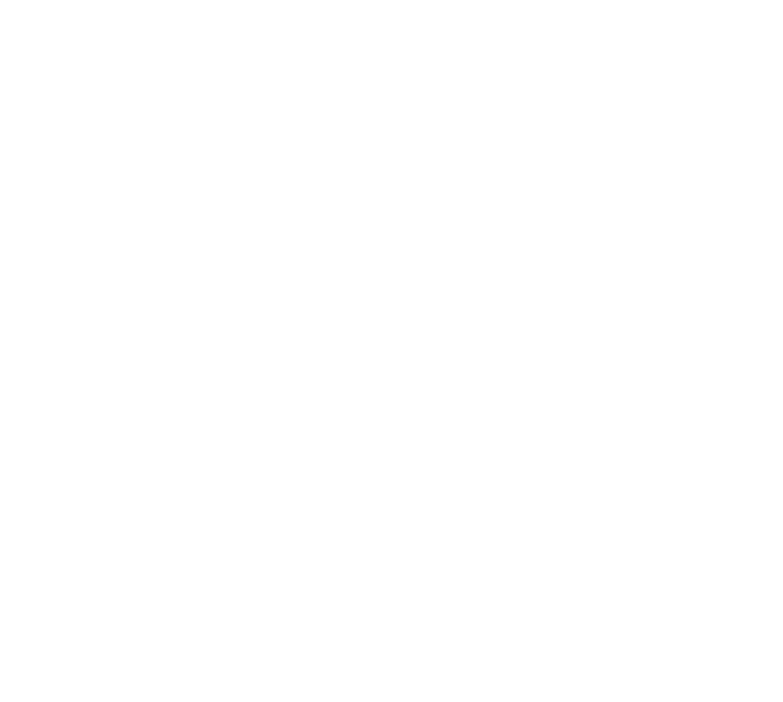
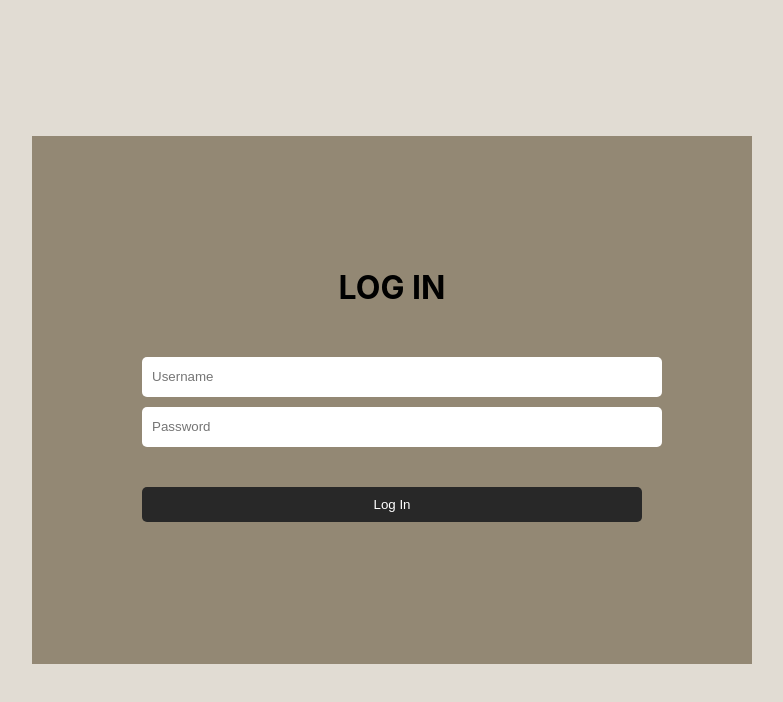
Before and after one commit to anaghapcoddle/React, a React (Create React App) app: page /login in a window 1280 px wide. Before the commit this address had no page. Shown: the top 702 px of the page, without its empty margins (248-1031 px from the left). Built offline with nearby package versions, Linux system fonts and the light colour scheme.

Commit message:
login page corrections

```diff
--- a/src/App.tsx
+++ b/src/App.tsx
@@ -1,14 +1,28 @@
 import React from 'react';
-import { BrowserRouter as Router, Routes, Route } from 'react-router-dom';
+import {
+  BrowserRouter as Router,
+  Routes,
+  Route,
+  Navigate,
+} from 'react-router-dom';
 import Login from './pages/Login';
 import Home from './pages/Home';
 
 function App() {
+  const isLoggedIn = () => {
+    const userToken = window.localStorage.getItem('token');
+    return !!userToken;
+  };
+
   return (
     <Router>
       <Routes>
-        <Route path="/" element={<Login />} />
-        <Route path="/home" element={<Home />} />
+        {!isLoggedIn() ? (
+          <Route path="/" element={<Navigate to="/login" />} />
+        ) : (
+          <Route path="/" element={<Home />} />
+        )}
+        <Route path="/login" element={<Login />} />
       </Routes>
     </Router>
   );
--- a/src/pages/Login.tsx
+++ b/src/pages/Login.tsx
@@ -1,34 +1,35 @@
 import React, { useState } from 'react';
 import axios from 'axios';
 import { useNavigate } from 'react-router-dom';
-import Home from './Home';
 import './login.css';
+
+interface Credentials {
+  username: string;
+  password: string;
+}
 
 function Login() {
   const navigate = useNavigate();
-  const [username, setUsername] = useState<string>('');
-  const [password, setPassword] = useState<string>('');
+  const [credentials, setCredentials] = useState<Credentials>({
+    username: '',
+    password: '',
+  });
   const [error, setError] = useState<string>('');
-
-  const loggedIn = window.localStorage.getItem('isLoggedIn');
 
   const handleSubmit = (e: React.FormEvent<HTMLFormElement>) => {
     e.preventDefault();
     axios
-      .post('http://localhost:8080/auth/login', { username, password })
+      .post('http://localhost:8080/auth/login', credentials)
       .then((res) => {
-        navigate('/home');
+        navigate('/');
         window.localStorage.setItem('token', res.data.token);
-        window.localStorage.setItem('isLoggedIn', 'true');
       })
-      .catch(() => {
-        setError('Login failed. Please check your credentials.');
+      .catch((err) => {
+        setError(err.response.data.error);
       });
   };
 
-  return loggedIn ? (
-    <Home />
-  ) : (
+  return (
     <div className="form-container">
       <form className="login-form" onSubmit={handleSubmit}>
         <h1 className="form-title">LOG IN</h1>
@@ -38,14 +39,18 @@
             id="username"
             placeholder="Username"
             name="username"
-            value={username}
-            onChange={(e) => setUsername(e.target.value)}
+            value={credentials.username}
+            onChange={(e) =>
+              setCredentials({ ...credentials, username: e.target.value })
+            }
           />
         </div>
         <div className="form-elements">
           <input
-            value={password}
-            onChange={(e) => setPassword(e.target.value)}
+            value={credentials.password}
+            onChange={(e) =>
+              setCredentials({ ...credentials, password: e.target.value })
+            }
             type="password"
             placeholder="Password"
             id="password"
@@ -55,7 +60,7 @@
         <button className="login-button" type="submit">
           Log In
         </button>
-        <p>{error}</p>
+        <p className="errorMessage">{error}</p>
       </form>
     </div>
   );
--- a/src/pages/login.css
+++ b/src/pages/login.css
@@ -42,3 +42,8 @@
     align-self: center;
     margin-bottom: 50px;
 }
+
+.errorMessage {
+  color: red;
+  text-align: center;
+}
```
Also changed, not shown: .scannerwork/report-task.txt.
